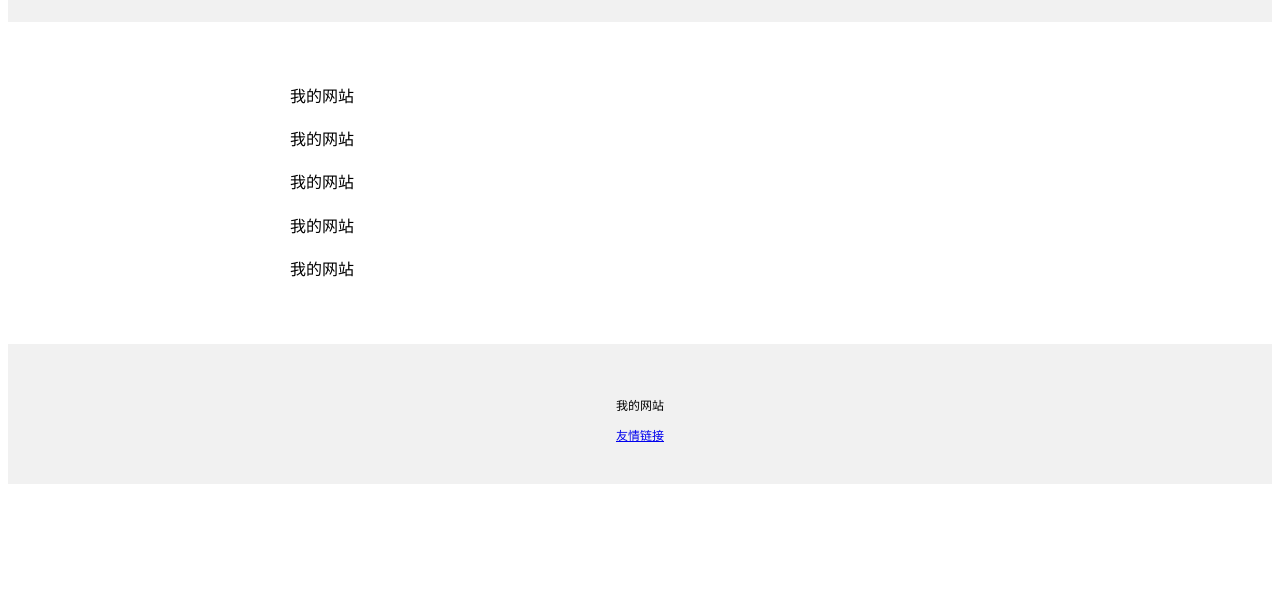
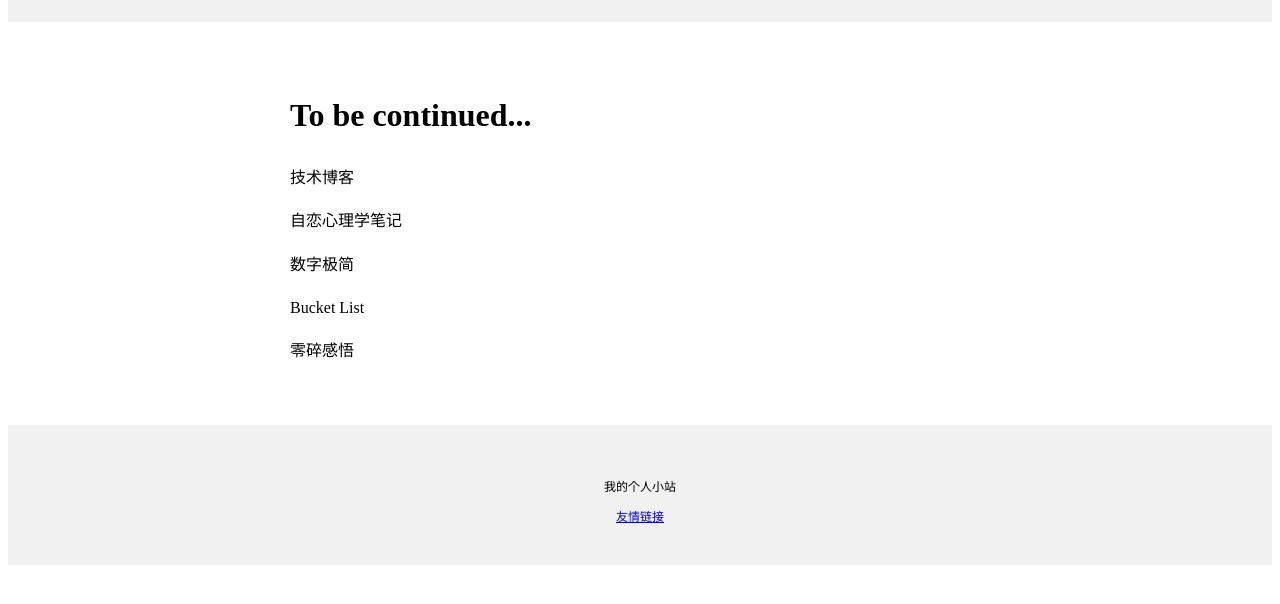
Before and after one commit to Rikatolearn/-, a plain HTML site: page index.html in a window 1280 px wide. Shown: the part 150-754 px from the top of the page. Drawn offline with Linux system fonts and the light colour scheme.

Commit message:
Add files via upload

```diff
--- a/index.html
+++ b/index.html
@@ -12,7 +12,7 @@
         text-align: center;
         padding: 40px;
     ">
-        <img src="https://kangwenchang.com/logo.png" alt="profile" width="80px" height="80px">
+        <img src="https://images.unsplash.com/photo-1606041971133-7fedafcab553?ixlib=rb-4.0.3&ixid=MnwxMjA3fDB8MHxzZWFyY2h8MjJ8fGNhdHxlbnwwfDJ8MHx8&auto=format&fit=crop&w=600&q=60" alt="profile" width="80px" height="80px">
     </div>
     <div style="
         max-width: 700px;
@@ -20,11 +20,12 @@
         padding: 15px;
         line-height: 1.7;
     ">
-        <p>我的网站</p>
-        <p>我的网站</p>
-        <p>我的网站</p>
-        <p>我的网站</p>
-        <p>我的网站</p>
+        <h1>To be continued...</h1>
+        <p>技术博客</p>
+        <p>自恋心理学笔记</p>
+        <p>数字极简</p>
+        <p>Bucket List</p>
+        <p>零碎感悟</p>
     </div>
     <div style="
         background-color: #f1f1f1;
@@ -32,7 +33,7 @@
         padding: 40px;
         font-size: 12px;
     ">
-        <p>我的网站</p>
+        <p>我的个人小站</p>
         <a href="#">友情链接</a>
     </div>
 </body>
```
